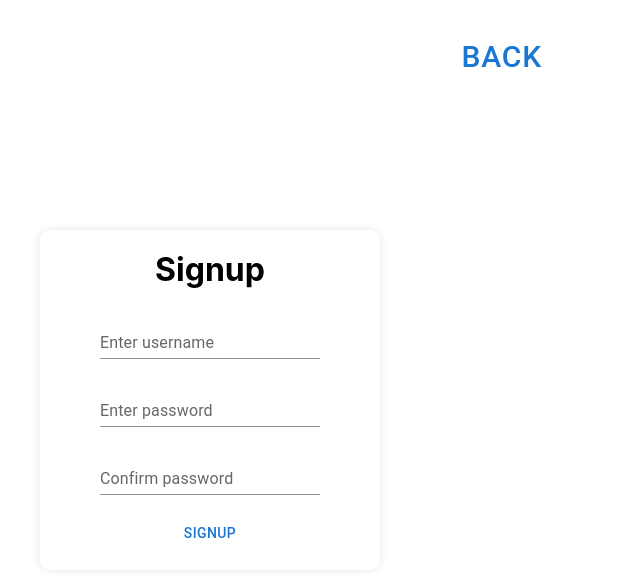
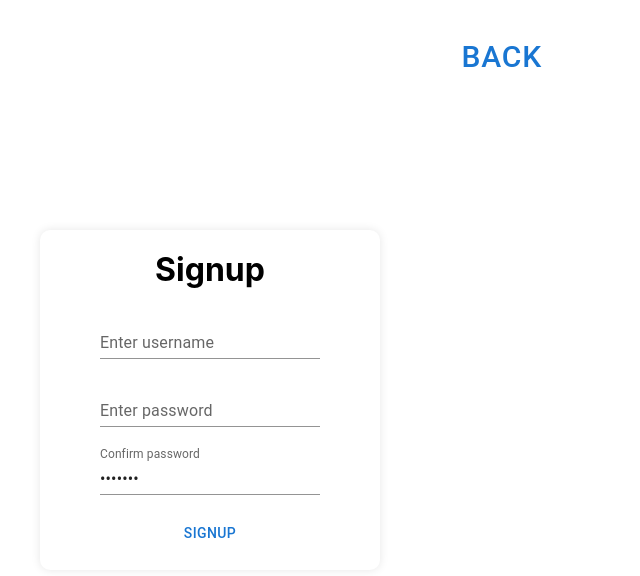
Before and after one commit to Charger1256A/madhacks-2023, a React (Create React App) app: page / in a window 1280 px wide. Both pictures are taken after a click on the button "SIGN UP". Shown: the top 576 px of the page, without its empty margins (430-1070 px from the left). Built offline with nearby package versions, Linux system fonts and the light colour scheme.

Commit message:
finish login page

```diff
--- a/src/screens/login/login.jsx
+++ b/src/screens/login/login.jsx
@@ -3,13 +3,44 @@ import "./login.css"
 import Box from '@mui/material/Box';
 import TextField from '@mui/material/TextField';
 import Button from '@mui/material/Button';
+import axios from 'axios';
 
+const PORT = 5000;
 
-export default function Login() {
+export default function Login(props) {
   const [mode, setMode] = useState("login");
-  const[username, setUsername] = useState("");
-  const[password, setPassword] = useState("");
-  const [confirmPassword, setConfirmPassword] = useState("");
+  const[usernameLogin, setLoginUsername] = useState("");
+  const[loginPassword, setLoginPassword] = useState("");
+  const [usernameSignUp, setSignupUsername] = useState("");
+  const [signupPassword, setSignupPassword] = useState("");
+  const [confirmPassword, setSignupConfirmPassword] = useState("TEST***");
+
+  const signup = () => {
+    axios.post(`http://localhost:${PORT}/signup`, {
+      username: usernameSignUp,
+      password: signupPassword,
+      confirmPassword: confirmPassword
+    })
+    .then(res => {
+      console.log(res.data);
+    })
+    .catch(err => {
+      console.log(err);
+    })
+  }
+
+  const login = () => {
+    axios.post(`http://localhost:${PORT}/login`, {
+      username: usernameLogin,
+      password: setLoginPassword,
+    })
+    .then(res => {
+      console.log(res.data);
+    })
+    .catch(err => {
+      console.log(err);
+    })
+  }
 
 
   return (
@@ -20,24 +51,22 @@ export default function Login() {
           <div className="box">
             <Button className="sign-up" onClick={() => setMode("signup")}>Sign Up</Button>
             <h1>Login</h1>
-              <TextField className="login-content" id="input-with-sx" label="Enter username" variant="standard" value={username} onChange={(e) => setUsername(e.target.value)}/>
+              <TextField className="login-content" id="input-with-sx" label="Enter username" variant="standard" value={usernameLogin} onChange={(e) => setLoginUsername(e.target.value)}/>
 
-            <TextField className="login-content" id="standard-basic" label="Enter password" variant="standard" type="password" value={password} onChange={(e) => setPassword(e.target.value)}/>
+            <TextField className="login-content" id="standard-basic" label="Enter password" variant="standard" type="password" value={loginPassword} onChange={(e) => setLoginPassword(e.target.value)}/>
 
-            <Button className="login-content">Login</Button>
+            <Button className="login-content" onClick={() => login()}>Login</Button>
            </div>
         ) : (
           <div className="box">
             <Button className="sign-up" onClick={() => setMode("login")}>Back</Button>
             <h1>Signup</h1>
-                <TextField className="login-content" id="input-with-sx" label="Enter username" variant="standard" value={username} onChange={(e) => setUsername(e.target.value)}/>
+                <TextField className="login-content" id="input-with-sx" label="Enter username" variant="standard" value={usernameSignUp} onChange={(e) => setSignupUsername(e.target.value)}/>
 
+              <TextField className="login-content" id="standard-basic" label="Enter password" variant="standard" type="password" value={signupPassword} onChange={(e) => setSignupPassword(e.target.value)}/>
+              <TextField className="login-content" id="standard-basic" label="Confirm password" variant="standard" type="password" value={confirmPassword} onChange={(e) => setSignupConfirmPassword(e.target.value)}/>
 
-              <TextField className="login-content" id="standard-basic" label="Enter password" variant="standard" type="password" value={password} onChange={(e) => setPassword(e.target.value)}/>
-              <TextField className="login-content" id="standard-basic" label="Confirm password" variant="standard" type="password" value={confirmPassword} onChange={(e) => setConfirmPassword(e.target.value)}/>
-
-
-              <Button className="login-content">Signup</Button>
+              <Button className="login-content" onClick={() => signup()}>Signup</Button>
            </div>
         )}
 
```
